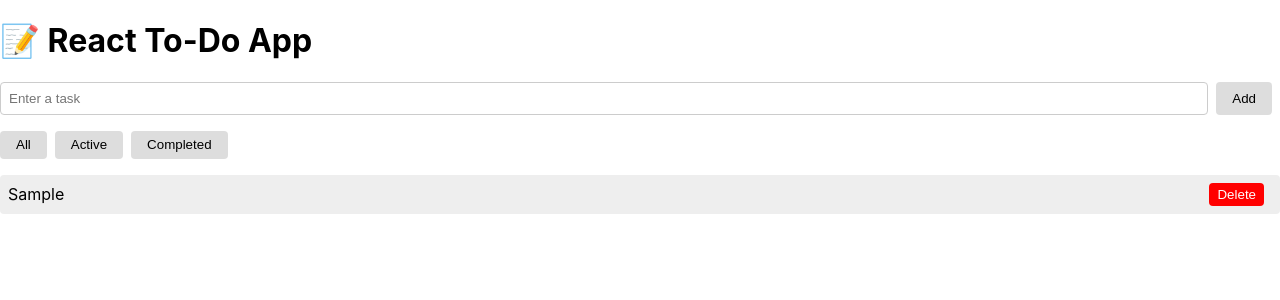
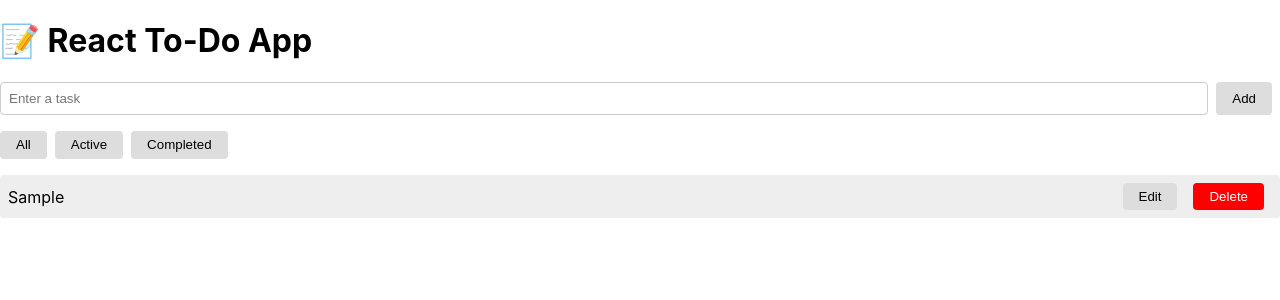
Before and after one commit to JssPlayZ/todoreactapp, a React (Create React App) app: page / in a window 1280 px wide. Both pictures are taken after typing "Sample" into the empty fields and a click on the button "Add". Shown: the top 300 px of the page. Built offline with nearby package versions, Linux system fonts and the light colour scheme.

Commit message:
tasks can now be edited.

```diff
--- a/src/App.js
+++ b/src/App.js
@@ -4,6 +4,8 @@ import './App.css';
 function App() {
   const [task, setTask] = useState('');
   const [filter, setFilter] = useState('all');
+  const [editTodo, setEditTodo] = useState(null);
+  const [editText, setEditText] = useState('');
   const [todos, setTodos] = useState(() => {
     const saved = localStorage.getItem('todos');
     return saved ? JSON.parse(saved) : [];
@@ -38,6 +40,20 @@ function App() {
     localStorage.setItem('todos', JSON.stringify(todos));
   }, [todos]);
 
+  const startEdit = (todo) => {
+    setEditTodo(todo);
+    setEditText(todo.text);
+  };
+
+  const saveEdit = (todo) => {
+    const updatedTodos = todos.map(t =>
+      t === todo ? { ...t, text: editText.trim() || t.text } : t
+    );
+    setTodos(updatedTodos);
+    setEditTodo(null);
+    setEditText('');
+  };
+
 
   return (
     <div className="App">
@@ -61,7 +77,20 @@ function App() {
 
       <ul>
         {filteredTodos.map((todo) => (
-          <li key={todo.text} style={{ display: 'flex', justifyContent: 'space-between', alignItems: 'center' }}>
+          <li key={todo.text} style={{ display: 'flex', alignItems: 'center', gap: '0.5rem' }}>
+            {editTodo === todo ? (
+              <>
+                <input
+                  type="text"
+                  value={editText}
+                  onChange={(e) => setEditText(e.target.value)}
+                  style={{ flex: 1 }}
+                />
+                <button onClick={() => saveEdit(todo)}>Save</button>
+                <button onClick={() => setEditTodo(null)}>Cancel</button>
+              </>
+            ) : (
+              <>
                 <span
                   onClick={() => toggleComplete(todo)}
                   style={{
@@ -72,9 +101,12 @@ function App() {
                 >
                   {todo.text}
                 </span>
-            <button onClick={() => deleteTodo(todo)} style={{ marginLeft: '1rem', background: 'red', color: 'white', border: 'none', padding: '0.25rem 0.5rem', borderRadius: '4px' }}>
+                <button onClick={() => startEdit(todo)}>Edit</button>
+                <button onClick={() => deleteTodo(todo)} style={{ background: 'red', color: 'white' }}>
                   Delete
                 </button>
+              </>
+            )}
           </li>
         ))}
       </ul>
```
Lines whose indentation alone changed are shown as unchanged.
